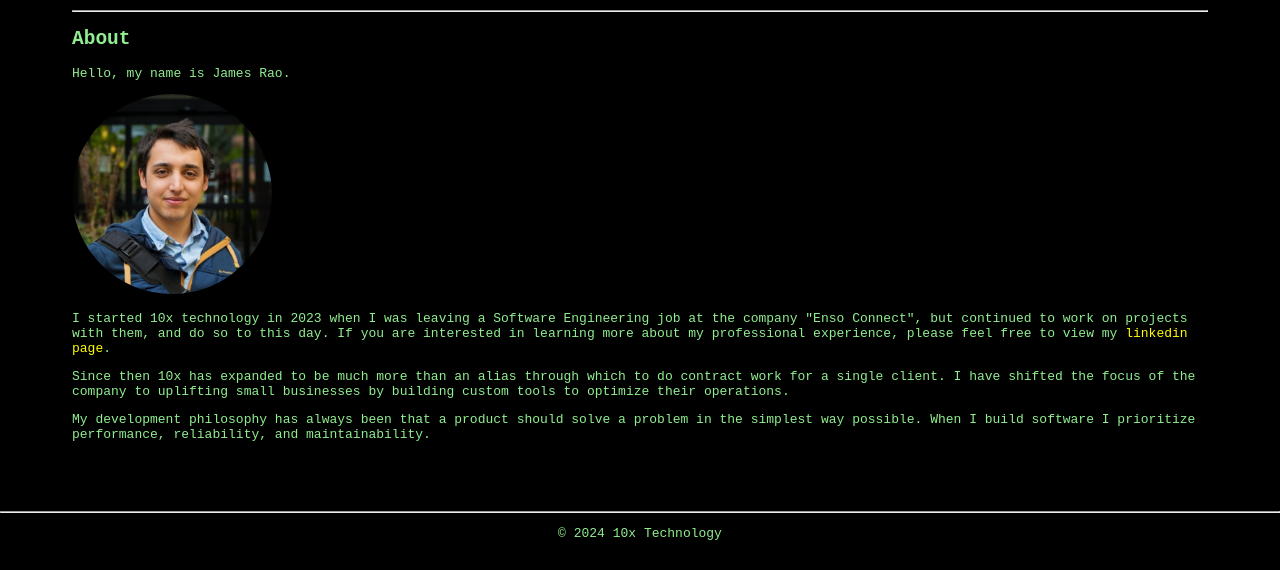
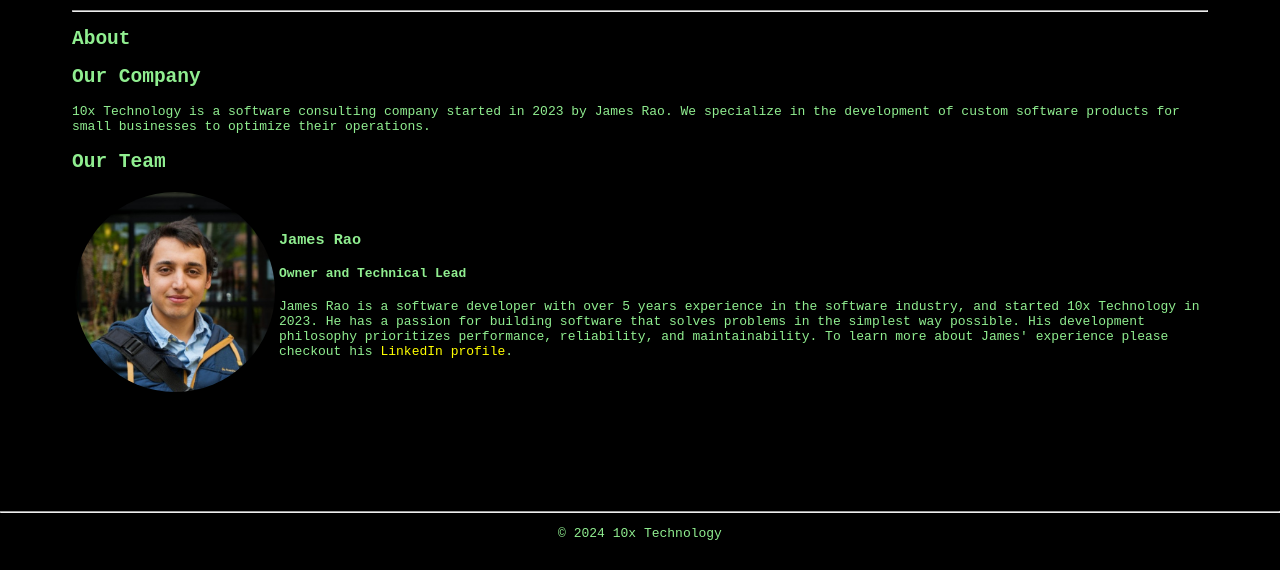
Before and after one commit to 10xtechnology/10xtechnology.github.io, a plain HTML site: page about/index.html in a window 1280 px wide. Shown: the part 246-816 px from the top of the page. Drawn offline with Linux system fonts and the light colour scheme; files whose address does not match are found by name.

Commit message:
restructure about page

```diff
--- a/about/index.html
+++ b/about/index.html
@@ -15,25 +15,34 @@
     <section>
         <h1>About</h1>
 
-        <p>
-            Hello, my name is James Rao.
-        </p>
-        <img src="/images/james.jpeg" alt="James Rao" width="200" height="200">
+        <h2>Our Company</h2>
 
         <p>
-            I started 10x technology in 2023 when I was leaving a Software Engineering job at the company "Enso Connect", but continued to work on projects with them, and do so to this day.
-            If you are interested in learning more about my professional experience, please feel free to view my <a href="https://www.linkedin.com/in/jamesrao/" target="_blank">linkedin page</a>.
+            10x Technology is a software consulting company started in 2023 by James Rao.
+            We specialize in the development of custom software products for small businesses to optimize their operations.
         </p>
 
-        <p>
-            Since then 10x has expanded to be much more than an alias through which to do contract work for a single client. I have shifted the focus of the company to
-            uplifting small businesses by building custom tools to optimize their operations.
-        </p>
+        <h2>Our Team</h2>
 
-        <p>
-            My development philosophy has always been that a product should solve a problem in the simplest way possible.
-            When I build software I prioritize performance, reliability, and maintainability.
-        </p>
+        <div>
+            <table>
+                <tr>
+                    <td>
+                        <img src="/images/james.jpeg" alt="James Rao" width="200" height="200">
+                    </td>
+                    <td>
+                        <h3>James Rao</h3>
+                        <h4>Owner and Technical Lead</h4>
+
+                        <p>
+                            James Rao is a software developer with over 5 years experience in the software industry, and started 10x Technology in 2023.
+                            He has a passion for building software that solves problems in the simplest way possible. His development philosophy prioritizes performance, reliability, and maintainability.
+                            To learn more about James' experience please checkout his <a href="https://linkedin.com/in/jamesrao" target="_blank">LinkedIn profile</a>.
+                        </p>
+                    </td>
+                </tr>
+            </table>
+        </div>
     </section>
     <my-footer></my-footer>
 </body>
```
